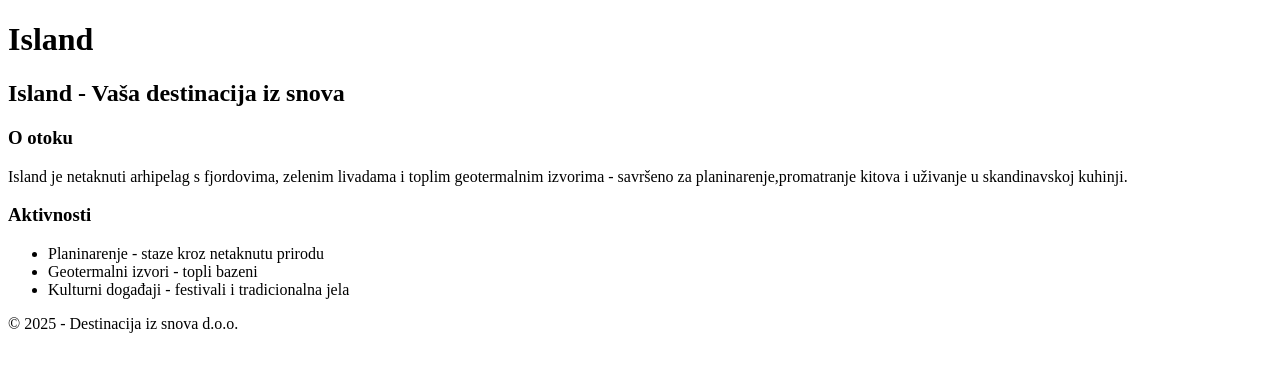
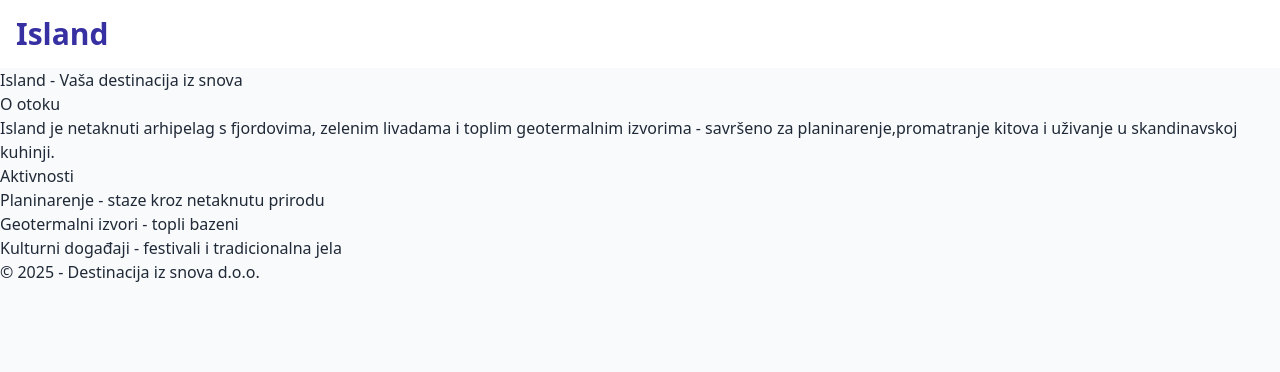
Before and after one commit to stef134/parcijalni-razvojna, a plain HTML site: page index.html in a window 1280 px wide. Drawn offline with nearby package versions, Linux system fonts and the light colour scheme.

Commit message:
style: add style for header

```diff
--- a/index.html
+++ b/index.html
@@ -4,11 +4,14 @@
     <meta charset="UTF-8" />
     <meta name="viewport" content="width=device-width, initial-scale=1" />
     <title>Destinacija iz snova - Island</title>
+    <script src="https://cdn.tailwindcss.com"></script>
   </head>
 
-  <body>
-    <header>
-      <h1>Island</h1>
+  <body class="bg-gray-50 text-gray-800 font-sans">
+    <header class="bg-white py-4">
+      <div class="container mx-auto px-4">
+        <h1 class="text-3xl font-bold text-indigo-800">Island</h1>
+      </div>
     </header>
 
     <main>
```
